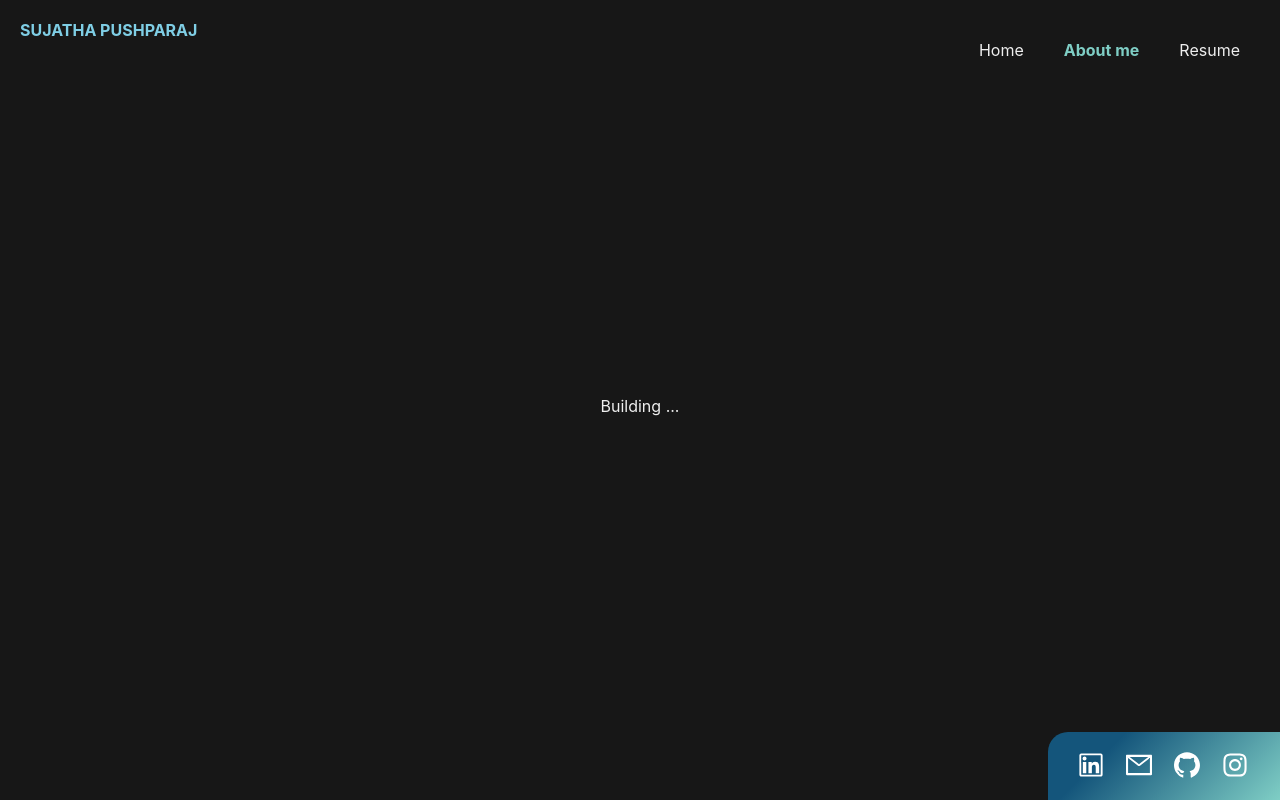
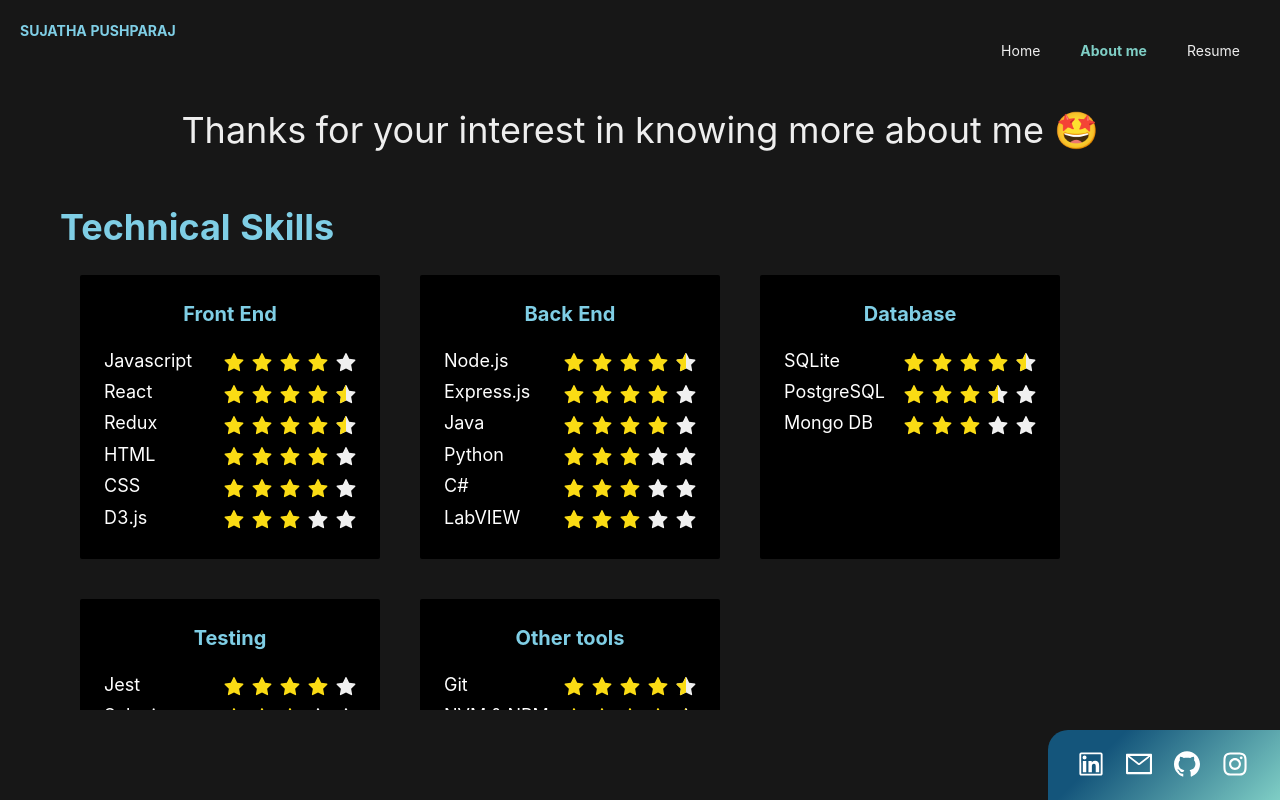
Before and after one commit to sujatha97714/myprofile, a React (Create React App) app: page /#/about-me in a window 1280 px wide. Built offline with nearby package versions, Linux system fonts and the light colour scheme.

Commit message:
profile: add tech skills
Signed-off-by: Sujatha Pushparaj <supushpa@cisco.com>

```diff
--- a/src/App.css
+++ b/src/App.css
@@ -8,3 +8,24 @@
   color: #eeeeee;
   flex-direction: column;
 }
+
+::-webkit-scrollbar {
+  width: 10px;
+}
+
+/* Track */
+::-webkit-scrollbar-track {
+  box-shadow: inset 0 0 10px #444;
+  border-radius: 10px;
+}
+
+/* Handle */
+::-webkit-scrollbar-thumb {
+  background:#14557b;
+  border-radius: 10px;
+}
+
+/* Handle on hover */
+::-webkit-scrollbar-thumb:hover {
+  background: #14557b;
+}
--- a/src/App.js
+++ b/src/App.js
@@ -1,11 +1,12 @@
 import React from 'react';
-import { BrowserRouter, HashRouter, Routes, Route} from 'react-router-dom'
+import { HashRouter, Routes, Route} from 'react-router-dom'
 
 import Home from './components/home/Home';
 import About from './components/about/About';
 import Header from './components/header/Header';
 import Footer from './components/footer/Footer';
 
+import 'antd/dist/antd.css';
 import './App.css';
 
 function App() {
--- a/src/components/about/About.js
+++ b/src/components/about/About.js
@@ -1,9 +1,12 @@
 import React from "react";
+
+import Skills from "../skills/Skills";
 
 import styles from './About.module.scss';
 
 export default function About() {
     return <div className={styles.about}>
-        Building ...
+        <div className={styles.note}>Thanks for your interest in knowing more about me &#129321;</div>
+        <Skills />
     </div>
 }
--- a/src/components/about/About.module.scss
+++ b/src/components/about/About.module.scss
@@ -2,6 +2,11 @@
     flex-grow: 1;
     display: flex;
     align-items: center;
-    justify-content: center;
-    min-height: fit-content;
+    min-height: 0px;
+    flex-direction: column;
+    overflow: auto;
+    .note {
+        font-size: 36px;
+        text-align: center;
+    }
 }
--- a/src/components/header/Header.module.scss
+++ b/src/components/header/Header.module.scss
@@ -33,6 +33,7 @@
                 white-space: nowrap;
                 &:hover {
                     font-weight: bolder;
+                    font-size: 15px;
                 }
                 &.active{
                     font-weight: bolder;
--- a/src/components/home/Home.js
+++ b/src/components/home/Home.js
@@ -12,7 +12,7 @@
                 <a href="https://www.cisco.com/c/en_in/index.html" target="_blank" rel="noreferrer">Cisco</a>
             </div>
             <div className={styles.description}>
-                &#128187; A programming enthusiast lost and exploring in the maze of web technologies. <br/> &#128151; I love developing complex aesthetic user interfaces. <br/> &#128161; Technical mentor guiding freshers aspring to enter the software world
+                &#128187; A programming enthusiast exploring the maze of web technologies. <br/> &#128151; I love developing complex aesthetic user interfaces. <br/> &#128161; Technical mentor guiding freshers aspring to enter the software world
             </div>
         </div>
     </div>
--- a/src/components/home/Home.module.scss
+++ b/src/components/home/Home.module.scss
@@ -3,7 +3,8 @@
     display: flex;
     align-items: center;
     justify-content: center;
-    min-height: fit-content;
+    min-height: 0px;
+    overflow: auto;
     .wrapper {
         img {
             height: 200px;
--- /dev/null
+++ b/src/components/skills/Skills.js
@@ -0,0 +1,171 @@
+import React from 'react';
+import { Rate, Card} from 'antd';
+
+import styles from './Skills.module.scss';
+
+const data = [
+    {
+        display: 'Front End',
+        key: 'front-end',
+        skillSets: [
+            {
+                display: 'Javascript',
+                key: 'react',
+                rating: 4,
+            },
+            {
+                display: 'React',
+                key: 'react',
+                rating: 4.5,
+            },
+            {
+                display: 'Redux',
+                key: 'react',
+                rating: 4.5,
+            },
+            {
+                display: 'HTML',
+                key: 'react',
+                rating: 4,
+            },
+            {
+                display: 'CSS',
+                key: 'react',
+                rating: 4,
+            },
+            {
+                display: 'D3.js',
+                key: 'react',
+                rating: 3,
+            },
+        ]
+    },
+    {
+        display: 'Back End',
+        key: 'back-end',
+        skillSets: [
+            {
+                display: 'Node.js',
+                key: 'node',
+                rating: 4.5,
+            },
+            {
+                display: 'Express.js',
+                key: 'express',
+                rating: 4,
+            },
+            {
+                display: 'Java',
+                key: 'java',
+                rating: 4,
+            },
+            {
+                display: 'Python',
+                key: 'python',
+                rating: 3,
+            },
+            {
+                display: 'C#',
+                key: 'c-sharp',
+                rating: 3,
+            },
+            {
+                display: 'LabVIEW',
+                key: 'labview',
+                rating: 3,
+            },
+        ]
+    },
+    {
+        display: 'Database',
+        key: 'db',
+        skillSets: [
+            {
+                display: 'SQLite',
+                key: 'sqlite',
+                rating: 4.5,
+            },
+            {
+                display: 'PostgreSQL',
+                key: 'ps',
+                rating: 3.5,
+            },
+            {
+                display: 'Mongo DB',
+                key: 'mongo-db',
+                rating: 3,
+            },
+        ]
+    },
+    {
+        display: 'Testing',
+        key: 'test',
+        skillSets: [
+            {
+                display: 'Jest',
+                key: 'jest',
+                rating: 4,
+            },
+            {
+                display: 'Selenium',
+                key: 'selenium',
+                rating: 3,
+            },
+        ]
+    },
+    {
+        display: 'Other tools',
+        key: 'others',
+        skillSets: [
+            {
+                display: 'Git',
+                key: 'git',
+                rating: 4.5,
+            },
+            {
+                display: 'NVM & NPM',
+                key: 'nvm',
+                rating: 4.5,
+            },
+            {
+                display: 'Yarn',
+                key: 'yarn',
+                rating: 4.5,
+            },
+            {
+                display: 'JSON',
+                key: 'json',
+                rating: 4,
+            },
+            {
+                display: 'Webpack',
+                key: 'webpack',
+                rating: 3,
+            },
+        ]
+    }
+]
+
+export default function Skills() {
+    return <div className={styles.skills}>
+        <div className={styles.title}>Technical Skills</div>
+        <div className={styles.cardCntr}>
+            {
+                data.map(group => (
+                    <Card className={styles.card} key={group.key}>
+                        <div className={styles.title}>{group.display}</div>
+                        {
+                            group.skillSets.map(skill => (
+                                <div className={styles.skill} key={data.key}>
+                                    <div>{skill.display}</div>
+                                    <Rate allowHalf disabled value={skill.rating} />
+                                </div>
+                            ))
+                        }
+
+                    </Card>
+                ))
+            }
+        </div>
+    </div>
+}
--- /dev/null
+++ b/src/components/skills/Skills.module.scss
@@ -0,0 +1,34 @@
+.skills {
+    padding: 40px;
+    width: calc(100% - 40px);
+    display: flex;
+    flex-direction: column;
+    align-items: flex-start;
+    .title {
+        font-size: 36px;
+        color: #7fcee5;
+        font-weight: bold;
+    }
+    .cardCntr {
+        display: flex;
+        flex-wrap: wrap;
+        .card {
+            margin: 20px;
+            background-color: black;
+            border: none;
+            min-width: 300px;
+            overflow:hidden;
+            .title {
+                color: #7fcee5;
+                font-size: 20px;
+                margin-bottom: 16px;
+            }
+            .skill {
+                display: flex;
+                font-size: 18px;
+                color: #fff;
+                justify-content: space-between;
+            }
+        }
+    }
+}
```
